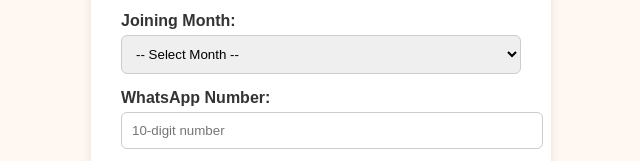
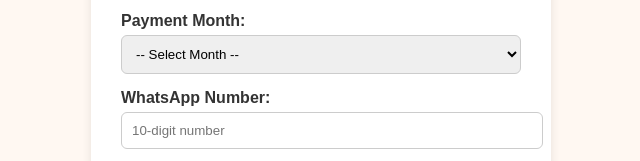
Before and after one commit to rishikannaaa/meeras-henna-course-registration, a plain HTML site: page registration.html in a window 1280 px wide. Shown: the part 259-420 px from the top of the page, 319-959 px from the left. Drawn offline with Linux system fonts and the light colour scheme.

Commit message:
Update registration.html

```diff
--- a/registration.html
+++ b/registration.html
@@ -70,7 +70,7 @@
       <label for="batch">Batch Number:</label>
       <input type="text" id="batch" required />
 
-      <label for="month">Joining Month:</label>
+      <label for="month">Payment Month:</label>
       <select id="month" required>
         <option value="">-- Select Month --</option>
         <option value="January">January</option>
```
